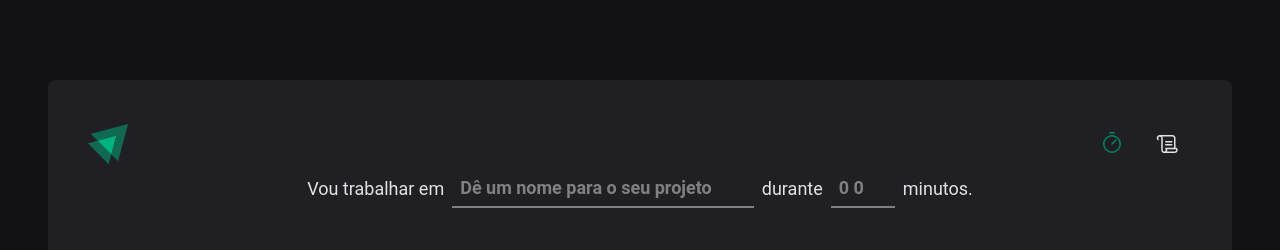
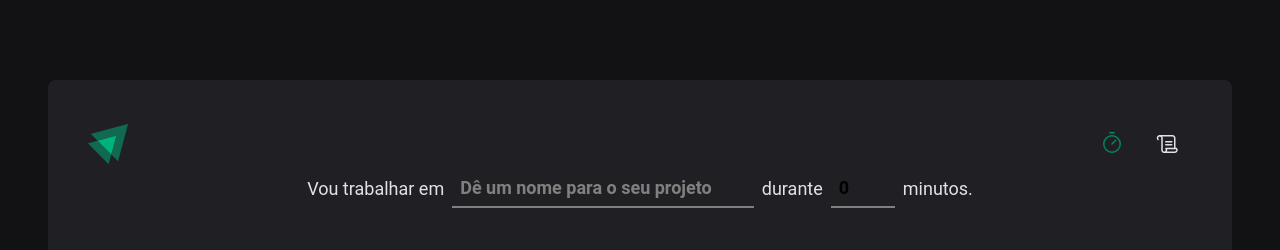
Before and after one commit to walissonsou/ignite-timer, a React (Vite) app: page / in a window 1280 px wide. Shown: the top 250 px of the page. Built offline with nearby package versions, Linux system fonts and the light colour scheme.

Commit message:
ZOD: Definindo valores padrões e início.

```diff
--- a/src/pages/Home/Home.tsx
+++ b/src/pages/Home/Home.tsx
@@ -20,8 +20,12 @@ const newCycleFormSchema = zod.object({
 
 export function Home() {
 
-  const { register, handleSubmit, watch} = useForm({
-    resolver: zodResolver(newCycleFormSchema)
+  const { register, handleSubmit, watch} = useForm<itemsForm>({
+    resolver: zodResolver(newCycleFormSchema),
+    defaultValues:{
+      task: '',
+      timer: 0
+    }
   });
   /**
    * A function register, engloba outras três funções dentro de si:
@@ -35,7 +39,7 @@ export function Home() {
    * então quando coloco o register com o spread operator no meu input, é como se eu estivesse trabalhando com o onChange, onBlur.. etc
    */
   function HandleNewCicle(data: itemsForm) {
-    console.log(data)
+    console.log(data.task)
   }
 
   const task = watch('task')
```
